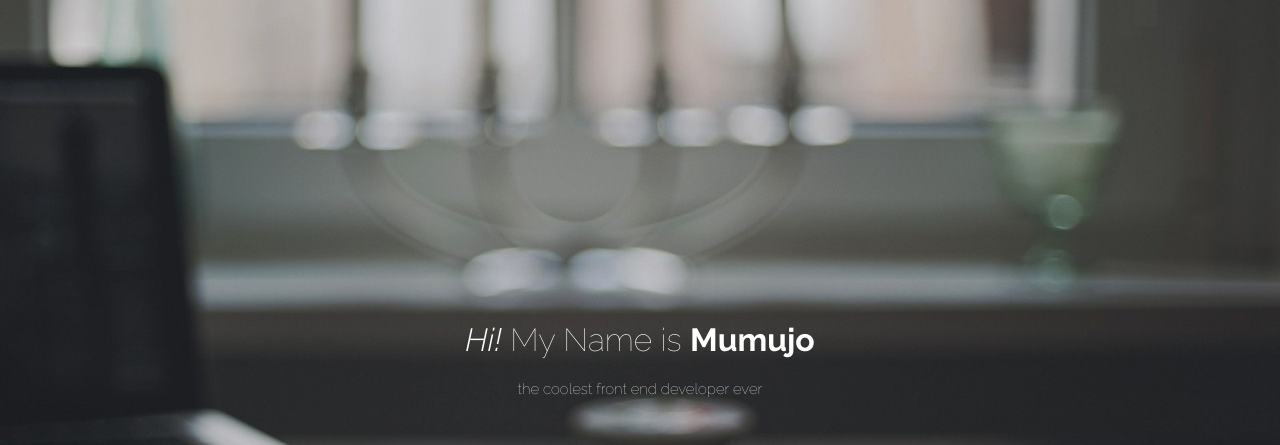
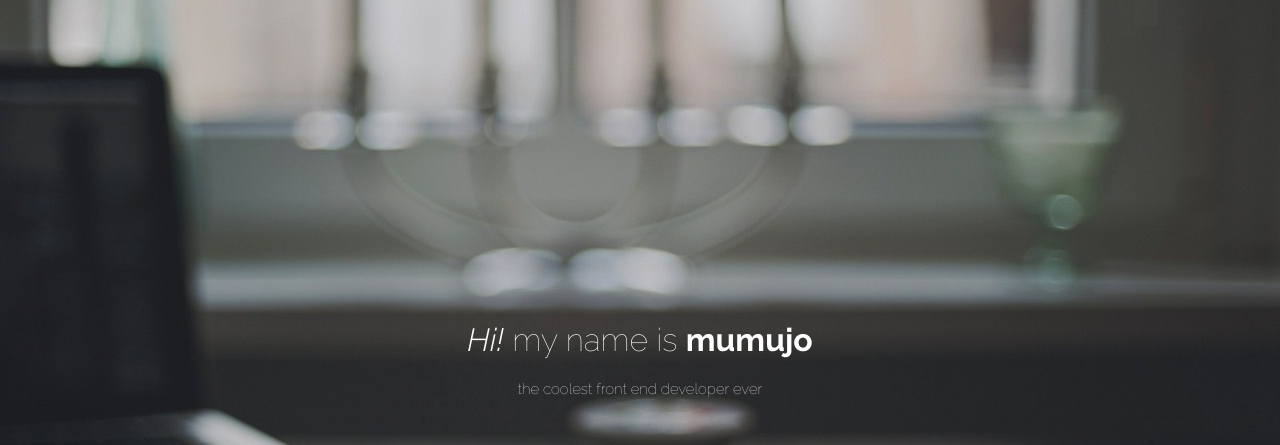
Before and after one commit to mumujox/mumujox.github.io, a plain HTML site: page index.html in a window 1280 px wide. Shown: the top 445 px of the page. Drawn offline with Linux system fonts and the light colour scheme.

Commit message:
Update index.html

```diff
--- a/index.html
+++ b/index.html
@@ -9,7 +9,7 @@
 	</head>
 	<body>
 		<div class="bio">
-			<h1><em>Hi!</em> My Name is <strong>Mumujo</strong></h1>
+			<h1><em>Hi!</em> my name is <strong>mumujo</strong></h1>
 			<h2>the coolest front end developer ever</h2>
 			<div class="social-links">
 				<h2>Get connected with me over:</h2>
```
